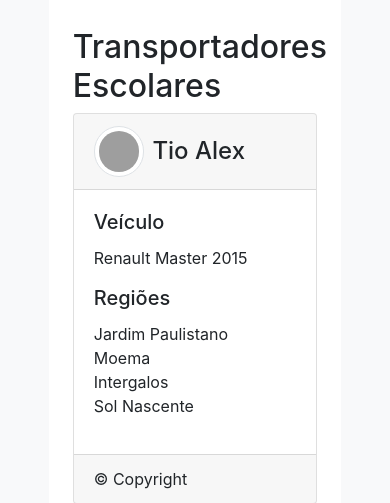
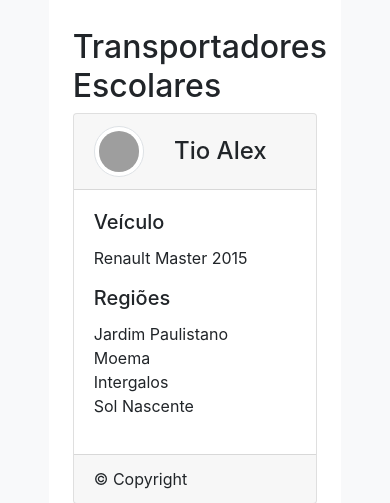
Before and after one commit to alexpls2021/tranporte_uniescolar, a Flask app: page / in a window 390 px wide. Shown: the part 870-1373 px from the top of the page. Run offline with Flask 2, Linux system fonts and the light colour scheme; grey boxes are pictures that could not be loaded.

Commit message:
Responsive card Update
d-sm-none d-lg-block

```diff
--- a/templates/index.html
+++ b/templates/index.html
@@ -97,10 +97,10 @@
                                 <div class="card mb-5">
                                     <div class="card-header">
                                         <div class="media">
-                                            <div class="h-25 w-25">
+                                            <div class="h-25 w-25 d-sm-none d-lg-block">
                                                 <img class="rounded-circle d-sm-none d-md-none d-lg-block img-fluid img-thumbnail align-self-center mr-2" src="https://source.unsplash.com/random/120x120" alt="">
                                             </div>
-                                            <div class="media-body my-auto ml-2">
+                                            <div class="media-body my-auto text-center">
                                                 <h4 class="m-auto">Tio Alex </h4>
                                             </div>
                                         </div>
```
